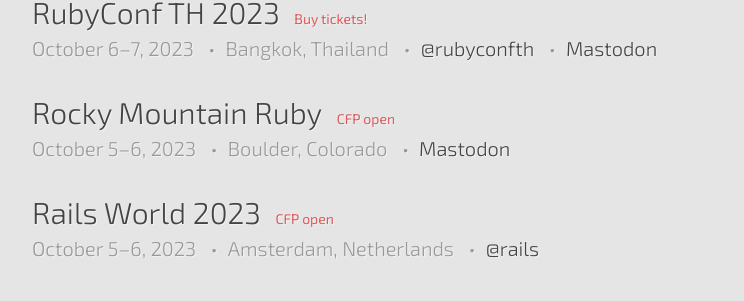
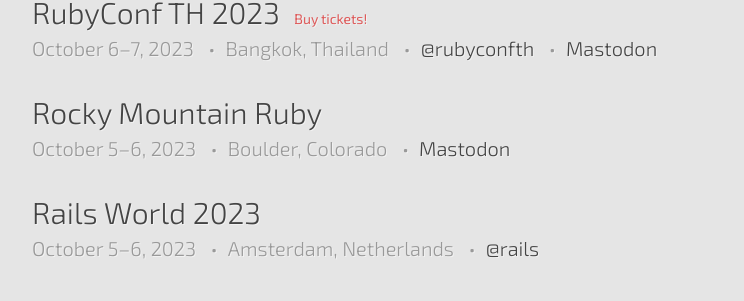
Before and after one commit to ruby-conferences/ruby-conferences.github.io, a Jekyll site: the page built from past/index.html, in a window 1280 px wide and 900 px high, scrolled down 418 px. Shown: the part 150-451 px from the top of the window, without its empty margins (208-952 px from the left). Built offline with Jekyll 4.4.1, drawn with Linux system fonts in a browser that asks for light colours.

Commit message:
Remove obsolete cfp_phrases

```diff
--- a/_data/conferences.yml
+++ b/_data/conferences.yml
@@ -2378,7 +2378,6 @@
   end_date: 2023-10-06
   url: https://rubyonrails.org/world
   twitter: rails
-  cfp_phrase: CFP open
 
 - name: Rocky Mountain Ruby
   location: Boulder, Colorado
@@ -2386,7 +2385,6 @@
   end_date: 2023-10-06
   url: https://rockymtnruby.dev/
   mastodon: https://ruby.social/@rockymntruby
-  cfp_phrase: CFP open
 
 - name: RubyConf TH 2023
   location: Bangkok, Thailand
```
